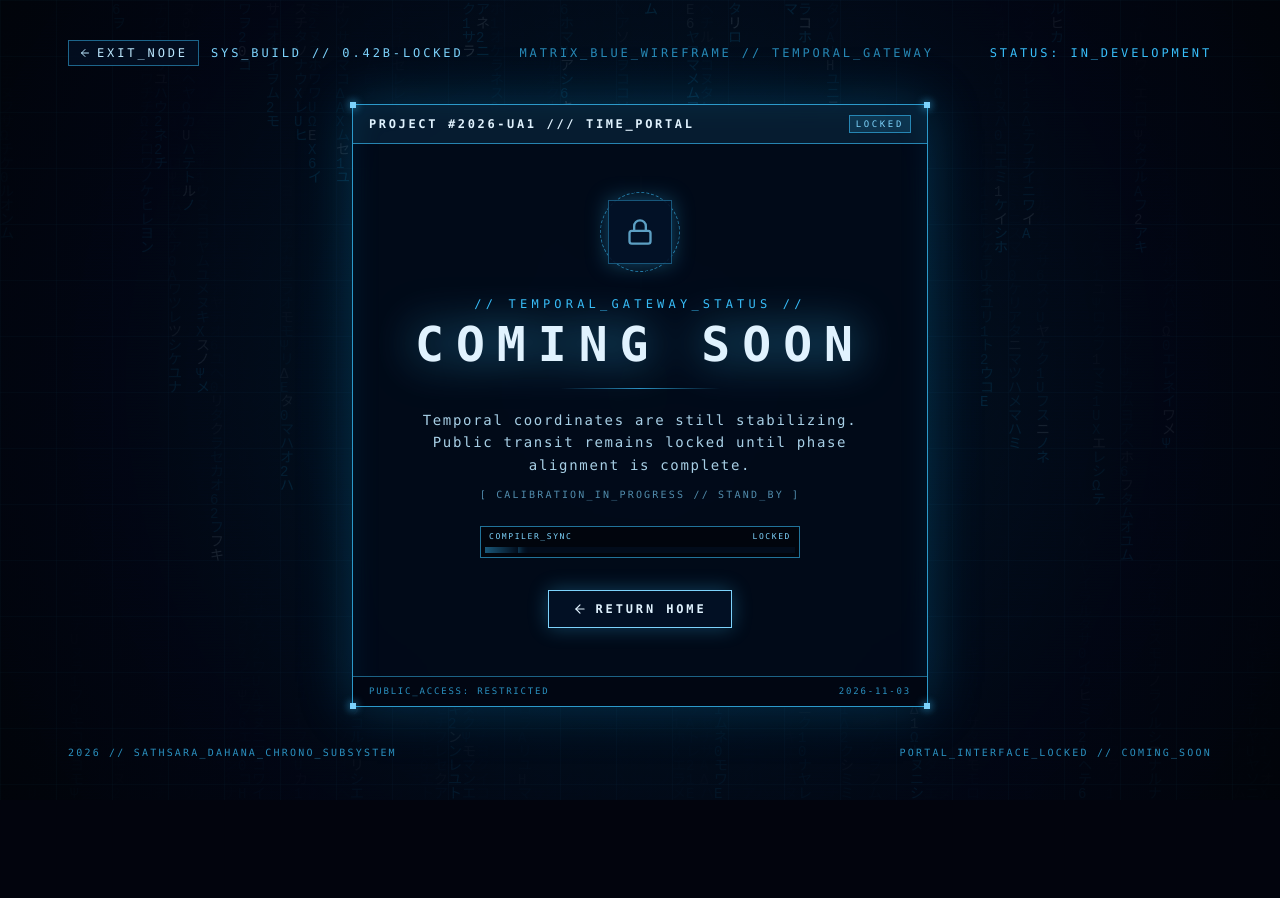
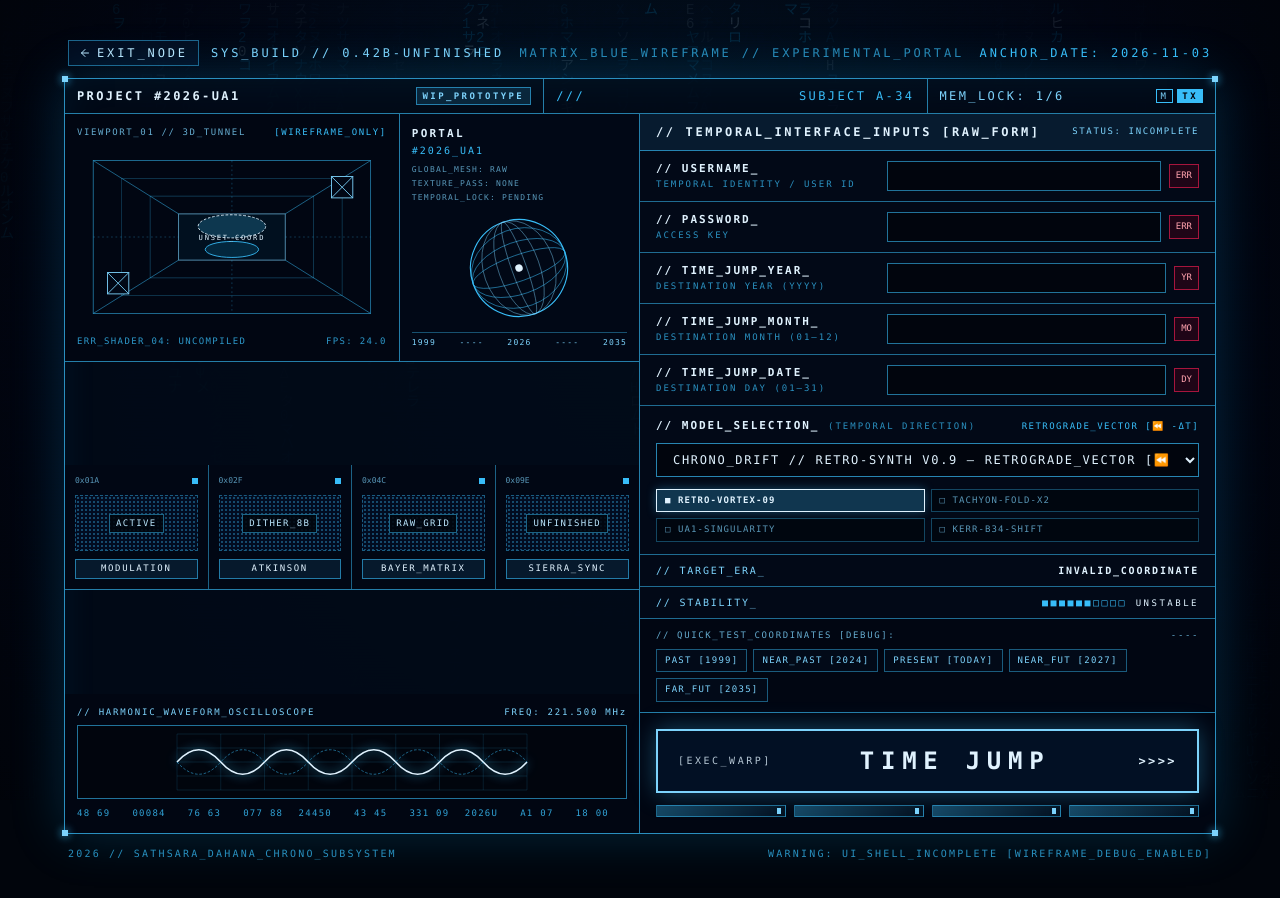
Before and after one commit to Niduka292/sathsara-dahana, a Next.js app: page /timeportal in a window 1280 px wide. Shown: the top 898 px of the page. Before the commit the page ends 800 px from the top, so only its background shows below. Built offline with nearby package versions, Linux system fonts and the light colour scheme.

Commit message:
Unlock the timeportal

```diff
--- a/src/components/timeportal/TimePortalExperience.tsx
+++ b/src/components/timeportal/TimePortalExperience.tsx
@@ -298,7 +298,7 @@ function WireframeCorners() {
 }
 
 // Toggle to hide/lock the interactive Time Portal interface while it is still in the making
-const IS_PORTAL_LOCKED = true;
+const IS_PORTAL_LOCKED = false;
 
 export default function TimePortalExperience() {
   const [todayStr, setTodayStr] = useState<string>("2026-11-01");
```
